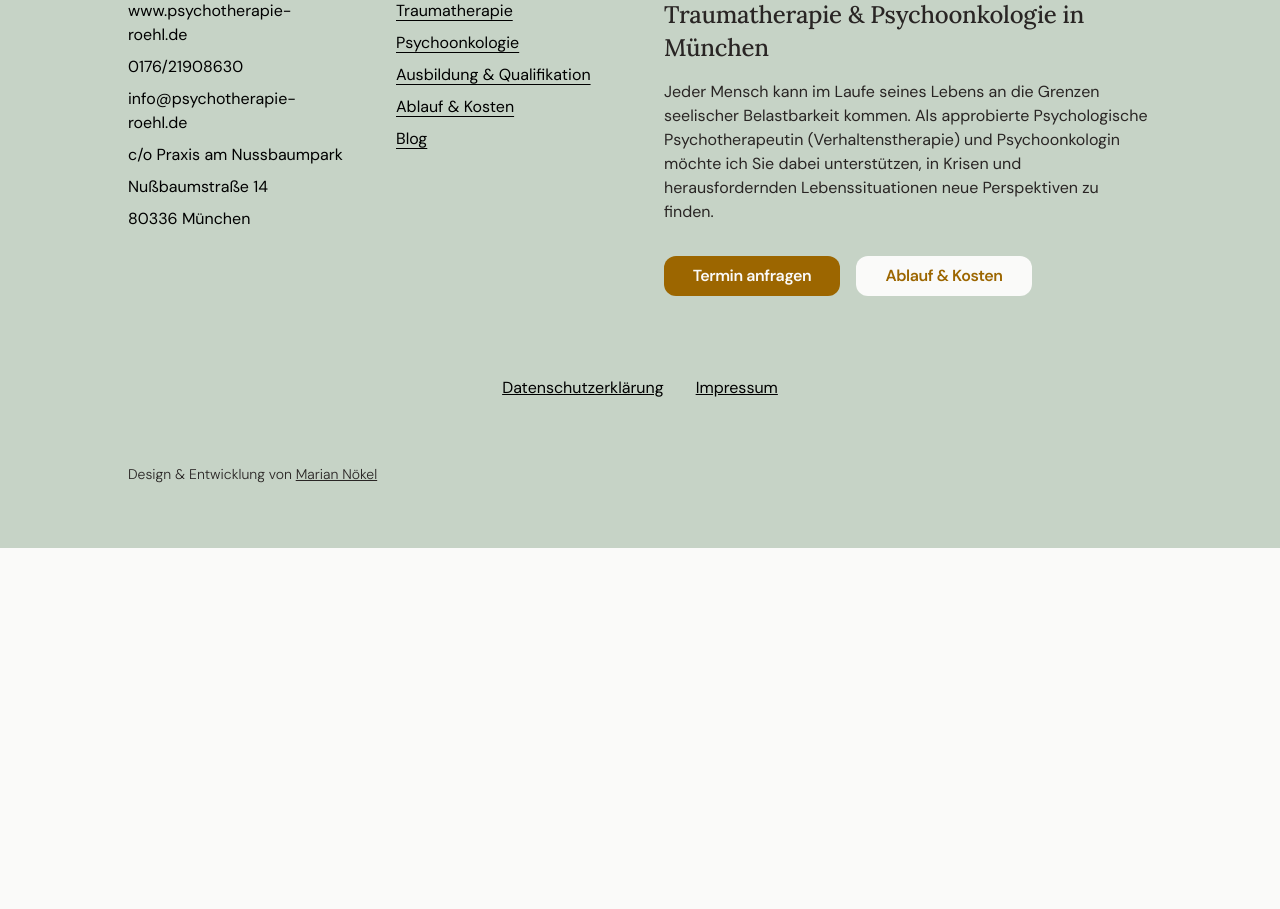
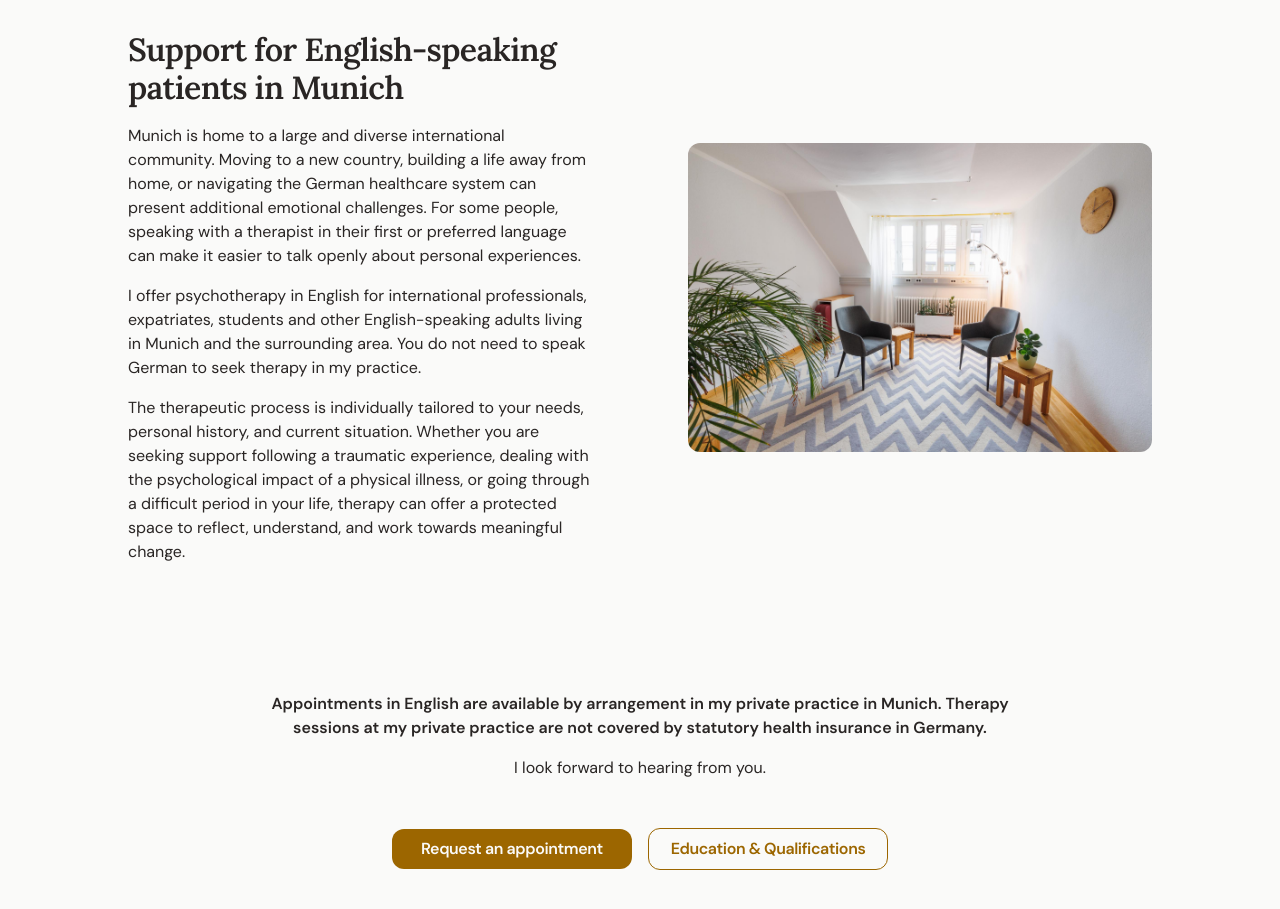
Before and after one commit to dscmari/psychotherapie-r, a Next.js app: page /psychotherapy-in-english in a window 1280 px wide. Shown: the part 1853-2762 px from the top of the page. Before the commit the page ends 2401 px from the top, so only its background shows below. Built offline with nearby package versions, Linux system fonts and the light colour scheme.

Commit message:
implement /psychotherapy-in-english

```diff
--- a/app/components/FourBoxLayout.tsx
+++ b/app/components/FourBoxLayout.tsx
@@ -18,7 +18,7 @@ export default function FourBoxLayout({className, boxes}: Props) {
         {boxes.map((e, index) => (
           <div
             key={index}
-            className={`flex flex-col justify-between p-8 bg-white rounded-xl dark ${
+            className={`flex flex-col justify-between p-8 bg-white rounded-xl dark:bg-stone ${
               index === 1 || index === 2 ? "lg:col-span-2" : "col-span-1"
             }`}
           >
--- a/app/components/navbar/Navbar.tsx
+++ b/app/components/navbar/Navbar.tsx
@@ -162,7 +162,7 @@ export default function Navbar({ className }: Props) {
                 </div>
                         <div className="pb-1 border-b-2 border-slate-200 w-full flex justify-start">
                   <Link href={"/online-psychotherapie/"} className="text-right">
-                    Online Psychotherpie
+                    Online Psychotherapie
                   </Link>
                 </div>
                 <div className="pb-1 border-b-2 border-slate-200 w-full flex justify-start">
--- a/app/online-psychotherapie/page.tsx
+++ b/app/online-psychotherapie/page.tsx
@@ -22,13 +22,13 @@ export default function page() {
         title={title}
         subtitle={subtitle}
         text_1={text_1}
-        text_2={text_2}
         btn={btn}
         imgPath={imgPath}
       />
       <section className="px-4 sm:px-16 xl:px-32 pt-24 lg:pt-48 flex flex-col items-center">
         <h2>Digitale Psychotherapie</h2>
         <h1 className="text-center">Ablauf der Online Psychotherapie</h1>
+        <p className="max-w-4xl mx-auto lg:text-center">Die Online-Therapie ermöglicht Ihnen, psychotherapeutische Unterstützung unabhängig davon wahrzunehmen, ob Sie direkt in München oder im Münchner Umland leben. Die Gespräche finden über eine sichere Videoverbindung statt und können von einem ruhigen, geschützten Ort aus geführt werden. Dabei steht Ihre persönliche Situation im Mittelpunkt. Gemeinsam betrachten wir, was Sie belastet, welche Veränderungen Sie sich wünschen und welche Schritte für Sie hilfreich sein können.</p>
         <Process circles={onlinePsyCircles} />
         <div className="grid lg:grid-cols-2 2xl:grid-cols-3 gap-4 md:gap-8 xl:gap-12 mt-12 lg:mt-32">
           <div className="lg:max-w-lg">
--- a/app/page.tsx
+++ b/app/page.tsx
@@ -243,6 +243,7 @@ export default function Home() {
             <Link
               href="https://www.ptk-bayern.de/ptk/web.nsf/id/li_veranstaltungkostenerstattung2018.html"
               className="text-sage-dark underline underline-offset-2"
+              target="blank_"
             >
               hier
             </Link>{" "}
--- a/app/psychotherapy-in-english/page.tsx
+++ b/app/psychotherapy-in-english/page.tsx
@@ -1,4 +1,5 @@
-import React from "react";
+import Image from "next/image";
+import Link from "next/link";
 import ContactBtn from "../components/btns/ContactBtn";
 import TopicBtn from "../components/btns/TopicBtn";
 import FourBoxLayout from "../components/FourBoxLayout";
@@ -36,7 +37,6 @@ export default function page() {
               className="lg:!w-60"
               path={"/ablauf-und-kosten/"}
             />
-            ,0000
           </div>
         </div>
       </section>
@@ -44,6 +44,68 @@ export default function page() {
         <h1>My therapeutic focus</h1>
         <FourBoxLayout boxes={psyInEnglishFourBoxContent} className="mt-12" />
       </section>
+      <section className="sm:px-16 xl:px-32 py-24 lg:py-48">
+        <div className="flex flex-col xl:flex-row xl:items-center gap-8 xl:gap-24">
+          <div className="px-4 sm:px-0 flex-1 max-w-3xl">
+            <h1>Support for English-speaking patients in Munich</h1>
+            <div className="flex flex-col gap-4">
+              <p>
+                Munich is home to a large and diverse international community.
+                Moving to a new country, building a life away from home, or
+                navigating the German healthcare system can present additional
+                emotional challenges. For some people, speaking with a therapist
+                in their first or preferred language can make it easier to talk
+                openly about personal experiences.
+              </p>
+              <p>
+                I offer psychotherapy in English for international
+                professionals, expatriates, students and other English-speaking
+                adults living in Munich and the surrounding area. You do not
+                need to speak German to seek therapy in my practice.
+              </p>
+              <p>
+                The therapeutic process is individually tailored to your needs,
+                personal history, and current situation. Whether you are seeking
+                support following a traumatic experience, dealing with the
+                psychological impact of a physical illness, or going through a
+                difficult period in your life, therapy can offer a protected
+                space to reflect, understand, and work towards meaningful
+                change.
+              </p>
+            </div>
+          </div>
+          <div className="flex-1 mx-auto">
+            <Image
+              src={"/images/G-F5_squooshed.jpg"}
+              width={800}
+              height={400}
+              alt="Bild der Psychotherapiepraxis von Psychotherapeutin Anne Julia Röhl"
+              className="sm:rounded-xl"
+            />
+          </div>
+        </div>
+        <div className="px-4 sm:px-0 pt-16 xl:pt-32 max-w-3xl flex flex-col items-center mx-auto">
+          <div className="flex flex-col gap-4 items-center text-center">
+            <p className="font-semibold">
+              Appointments in English are available by arrangement in my private
+              practice in Munich. Therapy sessions at my private practice are
+              not covered by statutory health insurance in Germany.
+            </p>
+            <p>I look forward to hearing from you.</p>
+            <div className="flex flex-col items-center gap-4 lg:flex-row mt-8">
+              <ContactBtn
+                className="w-full lg:!w-60 mx-4 lg:mx-0"
+                content="Request an appointment"
+              />
+              <TopicBtn
+                text={"Education & Qualifications"}
+                path={`/ausbildung-und-qualifikation/`}
+                className="lg:w-60"
+              />
+            </div>
+          </div>
+        </div>
+      </section>
     </div>
   );
 }
```
